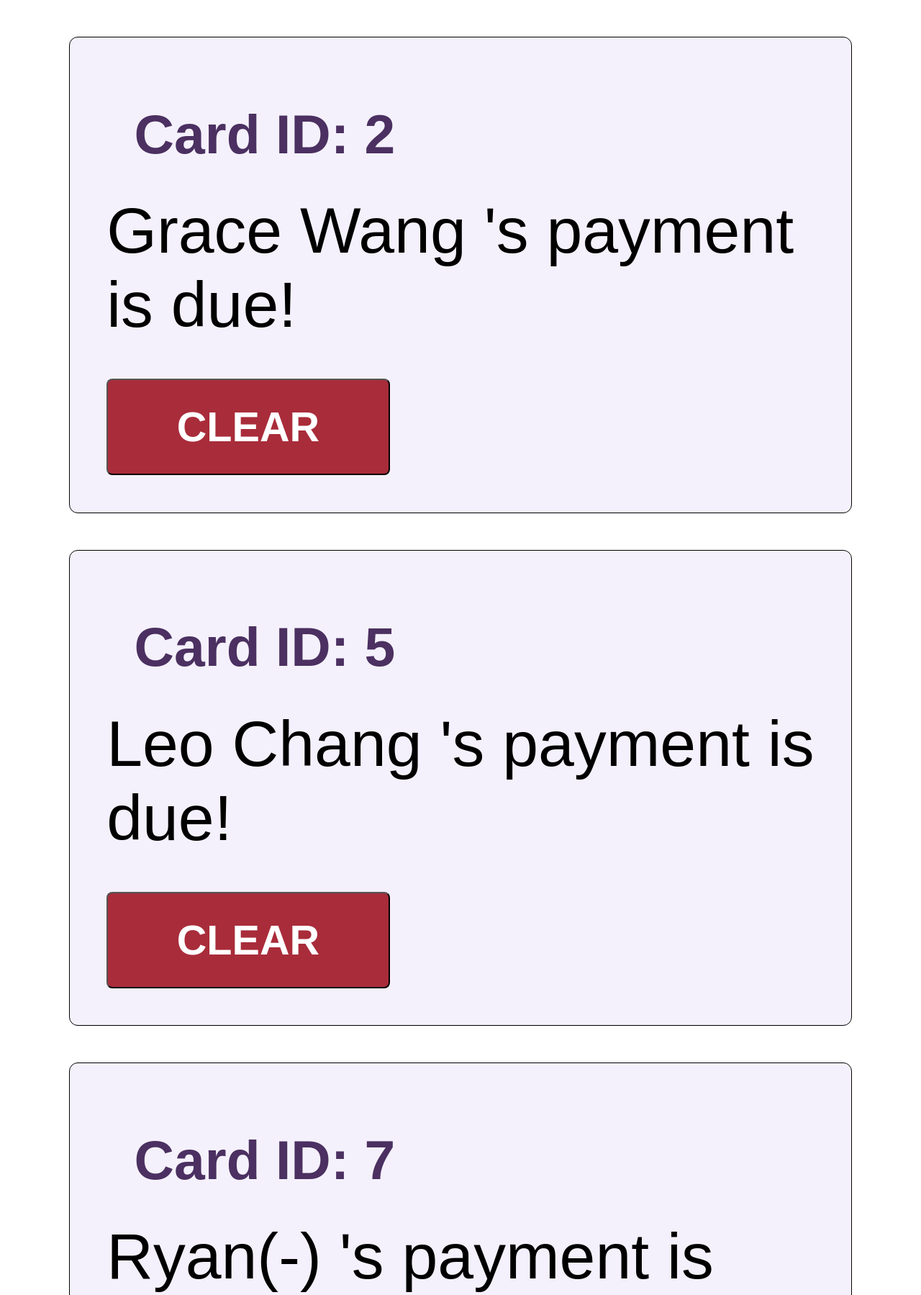
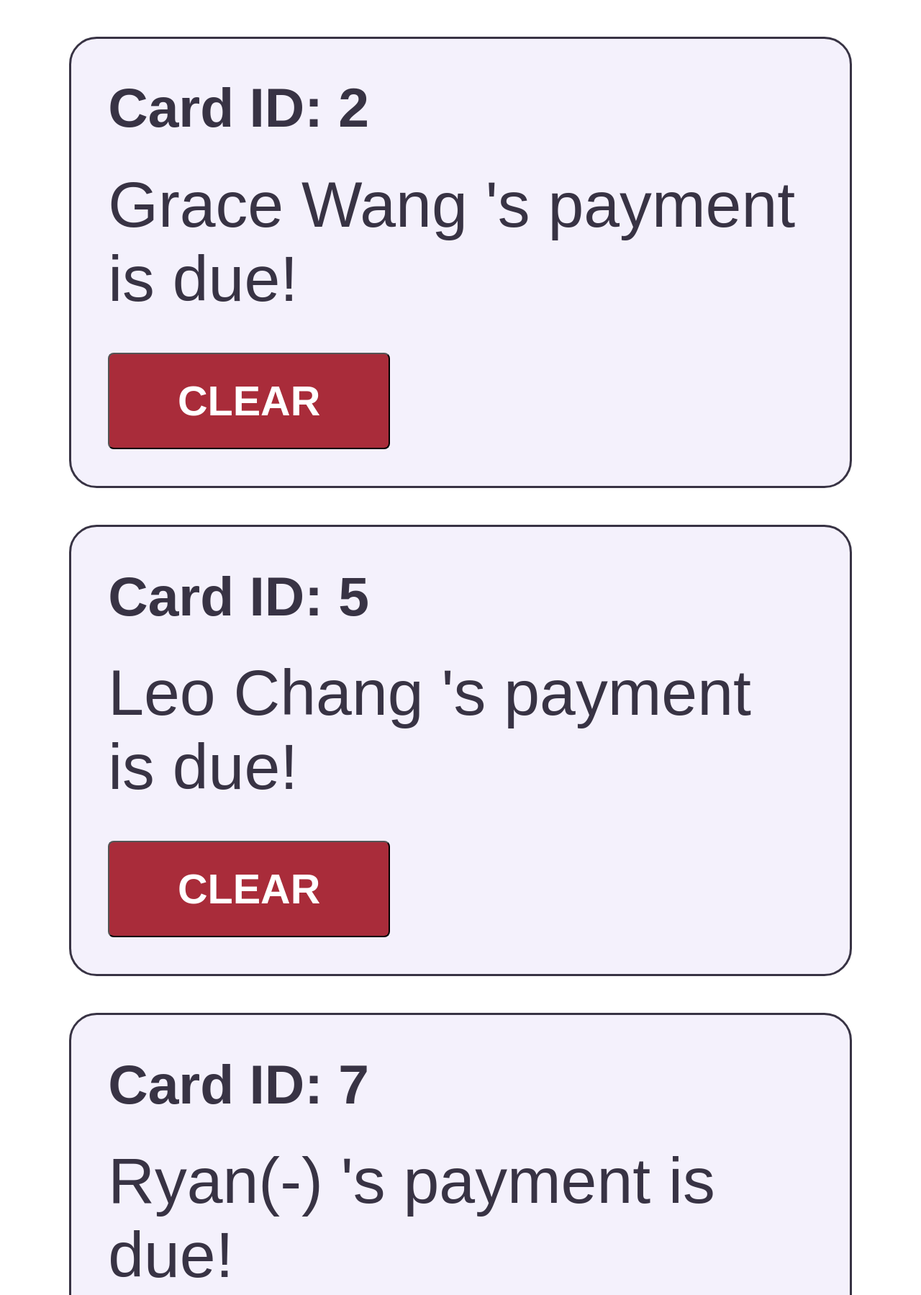
Before and after one commit to Av510/ambition_TKD, a Flask app: page /noticepage in a window 1280 px wide. Shown: the part 128-1927 px from the top of the page at 72% size. Run offline with Flask 3, Linux system fonts and the light colour scheme; data comes from the database, SQL or seed files in the repository.

Commit message:
Update noticepage.css

```diff
--- a/attendance_tracker/static/noticepage.css
+++ b/attendance_tracker/static/noticepage.css
@@ -3,22 +3,23 @@
     box-sizing: border-box;
 
     background-color: #f4f1fc;
-    border: 1px solid;
-    border-radius: 12px;
+    border: 0.3cqw solid;
+    border-radius: 3cqw;
 
     padding: 4cqw;
     margin: 4cqw auto;
 
     font-size: 7cqw;
+    color: #383344;
 }
 
 .due-rows p {
-    margin: 3cqw;
+    margin: 0 0 3cqw 0;
 
     font-size: 6cqw;
     font-weight: bold;
+    text-decoration: none;
 
-    color: #4b3061;
 }
 
 .due-rows button {
@@ -37,10 +38,8 @@
 
     font-size: 4.5cqw;
     font-weight: bold;
-
-    cursor: pointer;
 }
 
 .due-rows button:hover {
-    background-color: #641821;
+    background-color: #87212d;
 }
```
